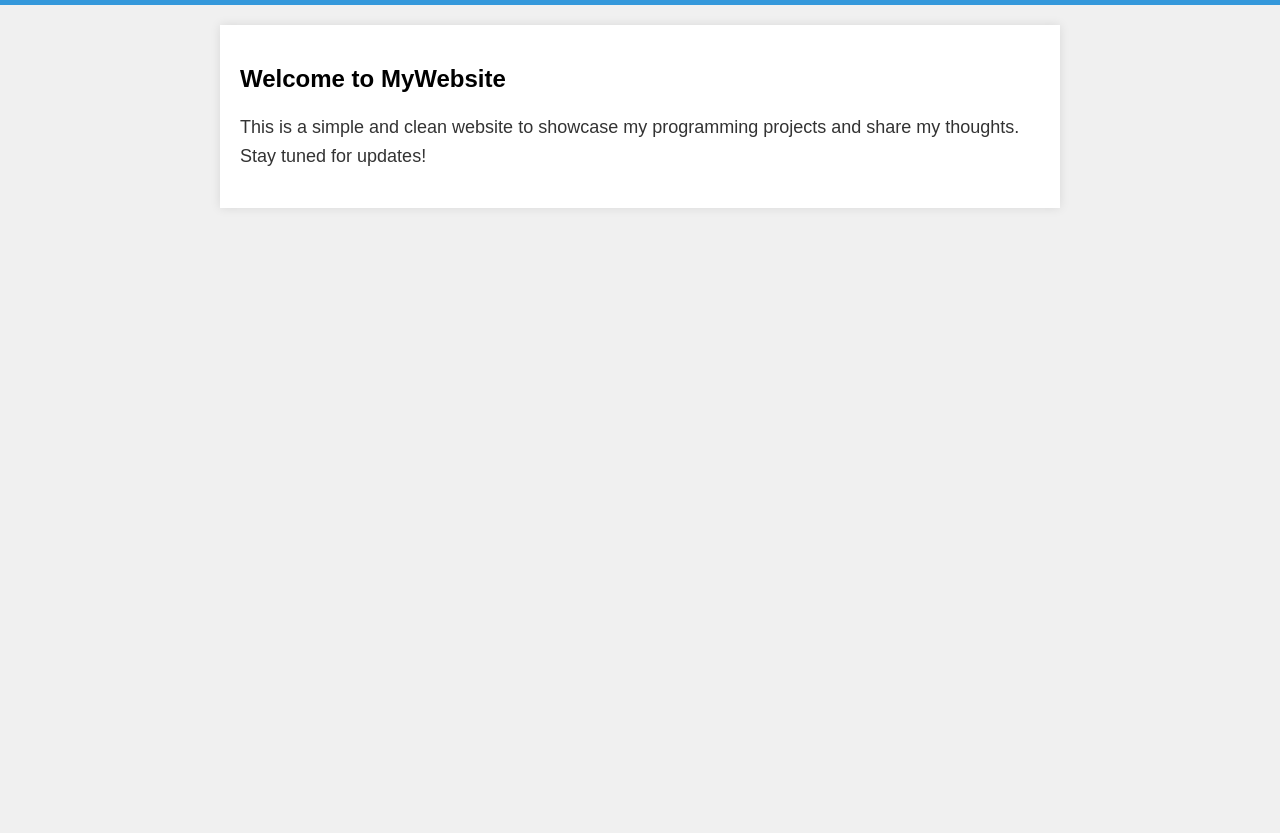
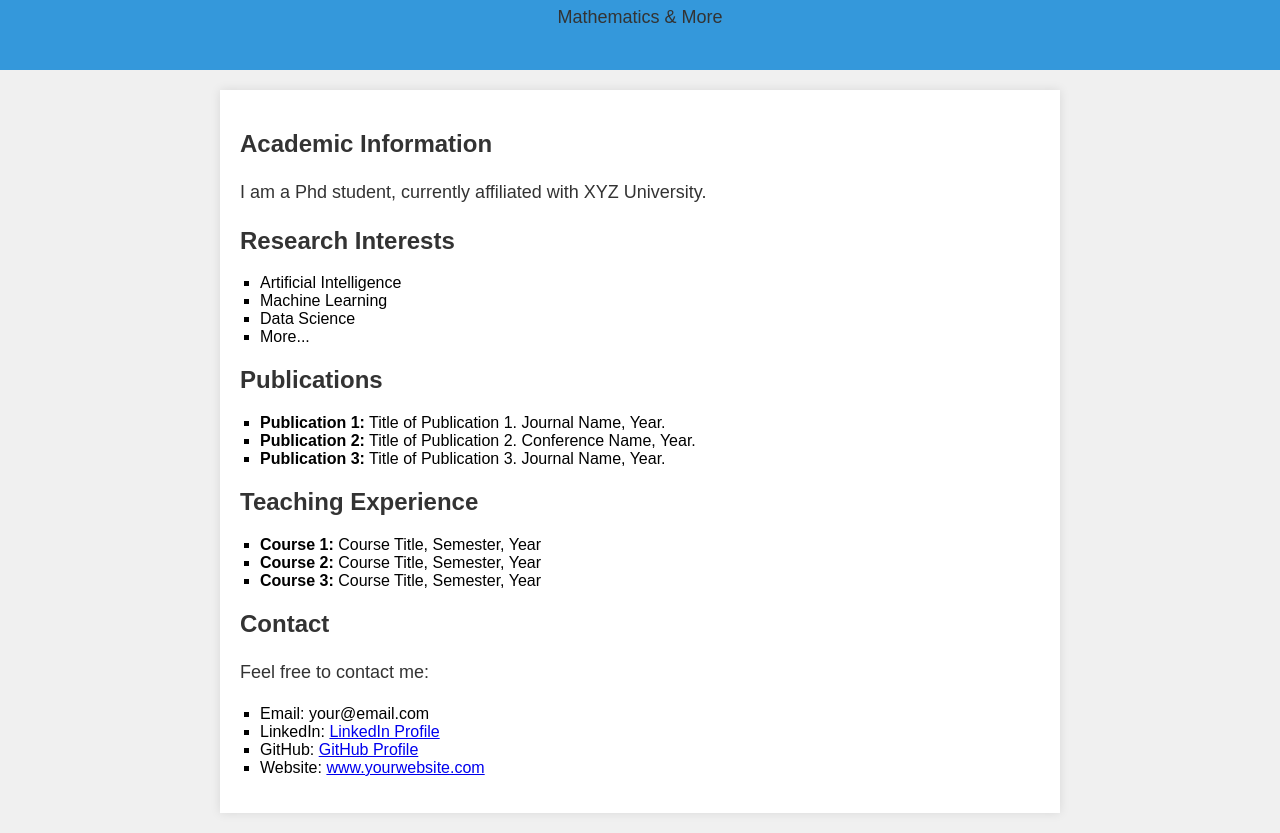
Before and after one commit to bamire/bamire.github.io, a plain HTML site: page index.html in a window 1280 px wide. Shown: the part 77-910 px from the top of the page. Before the commit the page ends 800 px from the top, so only its background shows below. Drawn offline with Linux system fonts and the light colour scheme.

Commit message:
Update index.html

```diff
--- a/index.html
+++ b/index.html
@@ -1,12 +1,9 @@
-
-
-
 <!DOCTYPE html>
 <html lang="en">
 <head>
     <meta charset="UTF-8">
     <meta name="viewport" content="width=device-width, initial-scale=1.0">
-    <title>My Website</title>
+    <title>Amire Bendjeddou</title>
     <style>
         body {
             background-color: #f0f0f0;
@@ -35,21 +32,101 @@
             box-shadow: 0 0 10px rgba(0, 0, 0, 0.1);
         }
 
+        h2 {
+            font-size: 24px;
+            color: #333;
+        }
+
         p {
             color: #333;
             font-size: 18px;
             line-height: 1.6;
         }
+
+        ul {
+            list-style-type: square;
+            padding-left: 20px;
+        }
+
+        .academic-info {
+            margin-top: 20px;
+        }
+
+        .research-interests {
+            margin-top: 20px;
+        }
+
+        .publications {
+            margin-top: 20px;
+        }
+
+        .teaching {
+            margin-top: 20px;
+        }
     </style>
 </head>
 <body>
     <header>
-        <h1>Amire's Website <h1>
+        <h1>Amire Bendjeddou</h1>
+        <p>Mathematics & More</p>
     </header>
 
     <div class="container">
-        <h2>Welcome to MyWebsite</h2>
-        <p>This is a simple and clean website to showcase my programming projects and share my thoughts. Stay tuned for updates!</p>
+        <section class="academic-info">
+            <h2>Academic Information</h2>
+            <p>I am a Phd student, currently affiliated with XYZ University.</p>
+        </section>
+
+        <section class="research-interests">
+            <h2>Research Interests</h2>
+            <ul>
+                <li>Artificial Intelligence</li>
+                <li>Machine Learning</li>
+                <li>Data Science</li>
+                <li>More...</li>
+            </ul>
+        </section>
+
+        <section class="publications">
+            <h2>Publications</h2>
+            <ul>
+                <li>
+                    <strong>Publication 1:</strong> Title of Publication 1. Journal Name, Year.
+                </li>
+                <li>
+                    <strong>Publication 2:</strong> Title of Publication 2. Conference Name, Year.
+                </li>
+                <li>
+                    <strong>Publication 3:</strong> Title of Publication 3. Journal Name, Year.
+                </li>
+            </ul>
+        </section>
+
+        <section class="teaching">
+            <h2>Teaching Experience</h2>
+            <ul>
+                <li>
+                    <strong>Course 1:</strong> Course Title, Semester, Year
+                </li>
+                <li>
+                    <strong>Course 2:</strong> Course Title, Semester, Year
+                </li>
+                <li>
+                    <strong>Course 3:</strong> Course Title, Semester, Year
+                </li>
+            </ul>
+        </section>
+
+        <section>
+            <h2>Contact</h2>
+            <p>Feel free to contact me:</p>
+            <ul>
+                <li>Email: your@email.com</li>
+                <li>LinkedIn: <a href="https://www.linkedin.com/in/yourprofile" target="_blank">LinkedIn Profile</a></li>
+                <li>GitHub: <a href="https://github.com/yourusername" target="_blank">GitHub Profile</a></li>
+                <li>Website: <a href="https://www.yourwebsite.com" target="_blank">www.yourwebsite.com</a></li>
+            </ul>
+        </section>
     </div>
 </body>
 </html>
```
